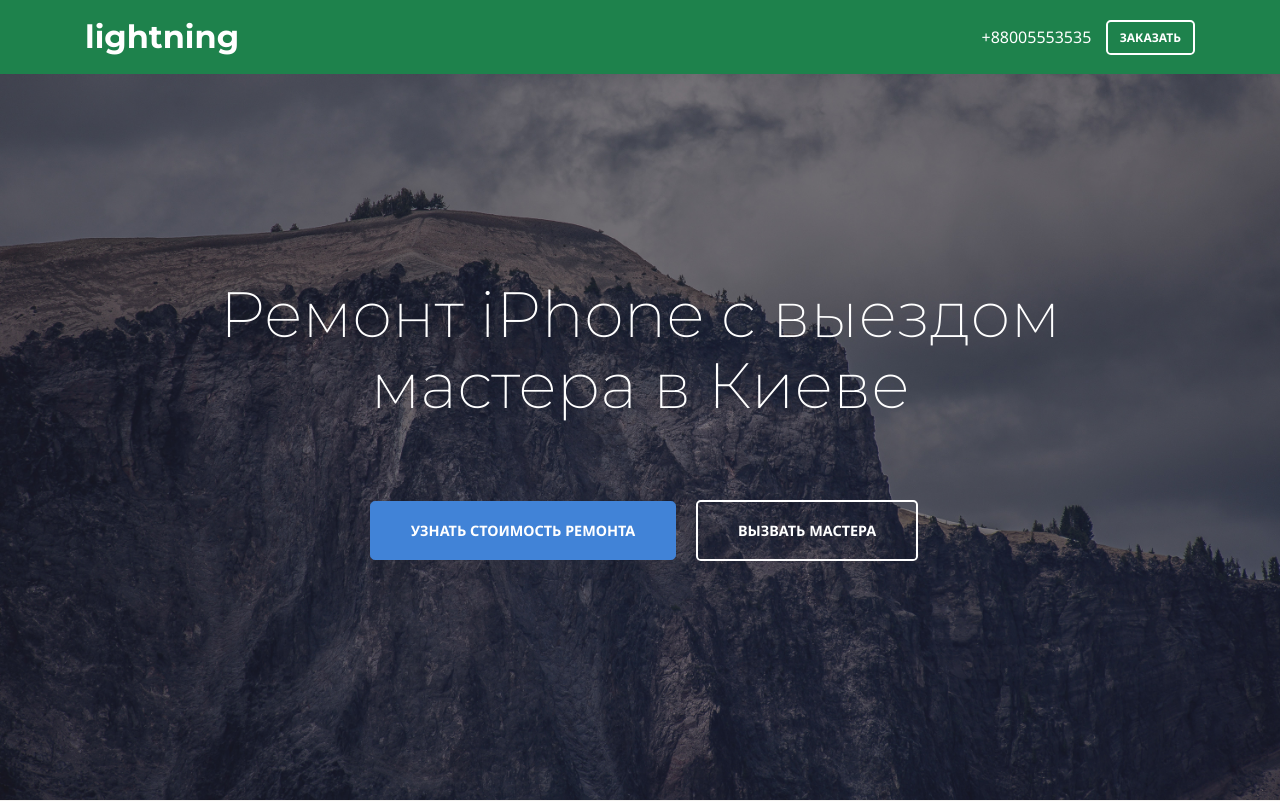
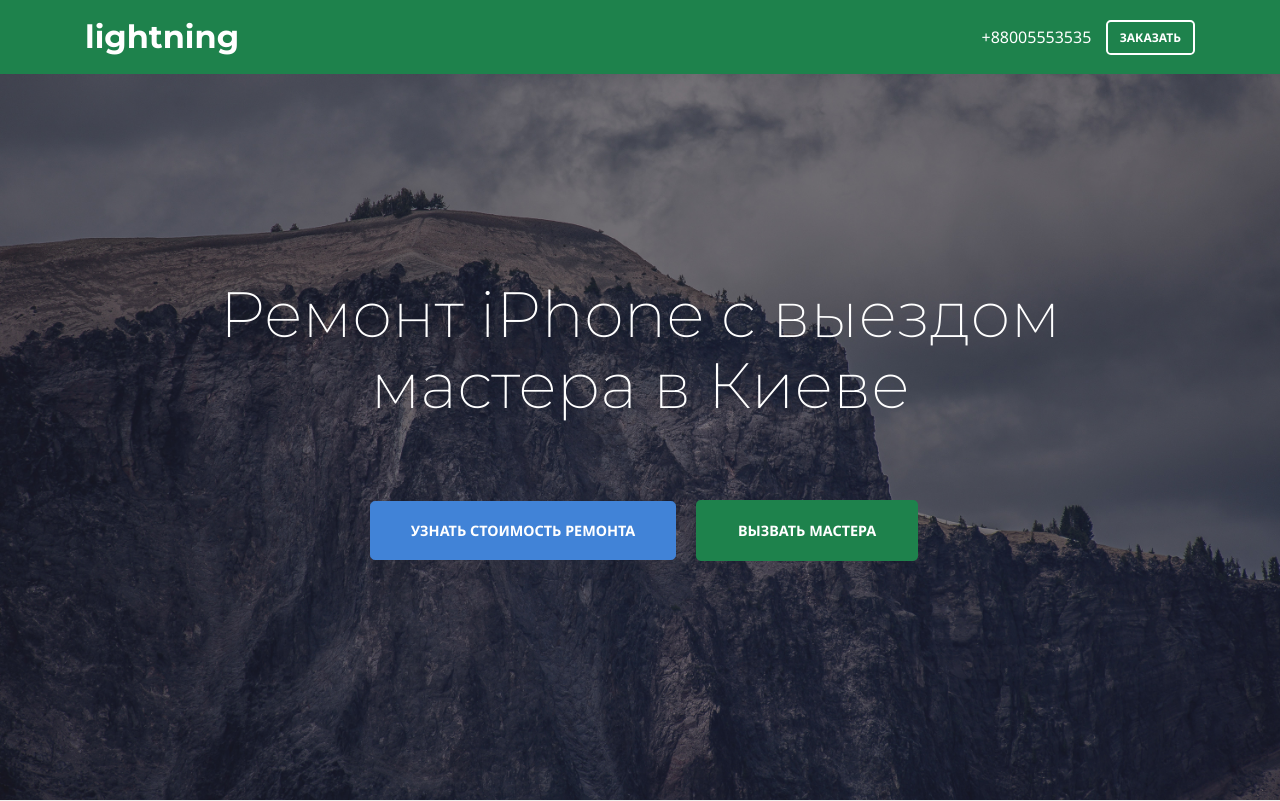
Before and after one commit to Anntie/LightningDesign, a PHP site: page / in a window 1280 px wide. Shown: the top 801 px of the page. Run offline with PHP 8.4, Linux system fonts and the light colour scheme; some libraries are stand-ins or nearby versions; some web fonts are replaced.

Commit message:
кнопка

```diff
--- a/css/lightning.css
+++ b/css/lightning.css
@@ -5,6 +5,8 @@
 }
 
 .call-service {
+  background-color: #1E824C;
+  border-color: #1E824C;
 
 }
 
```
